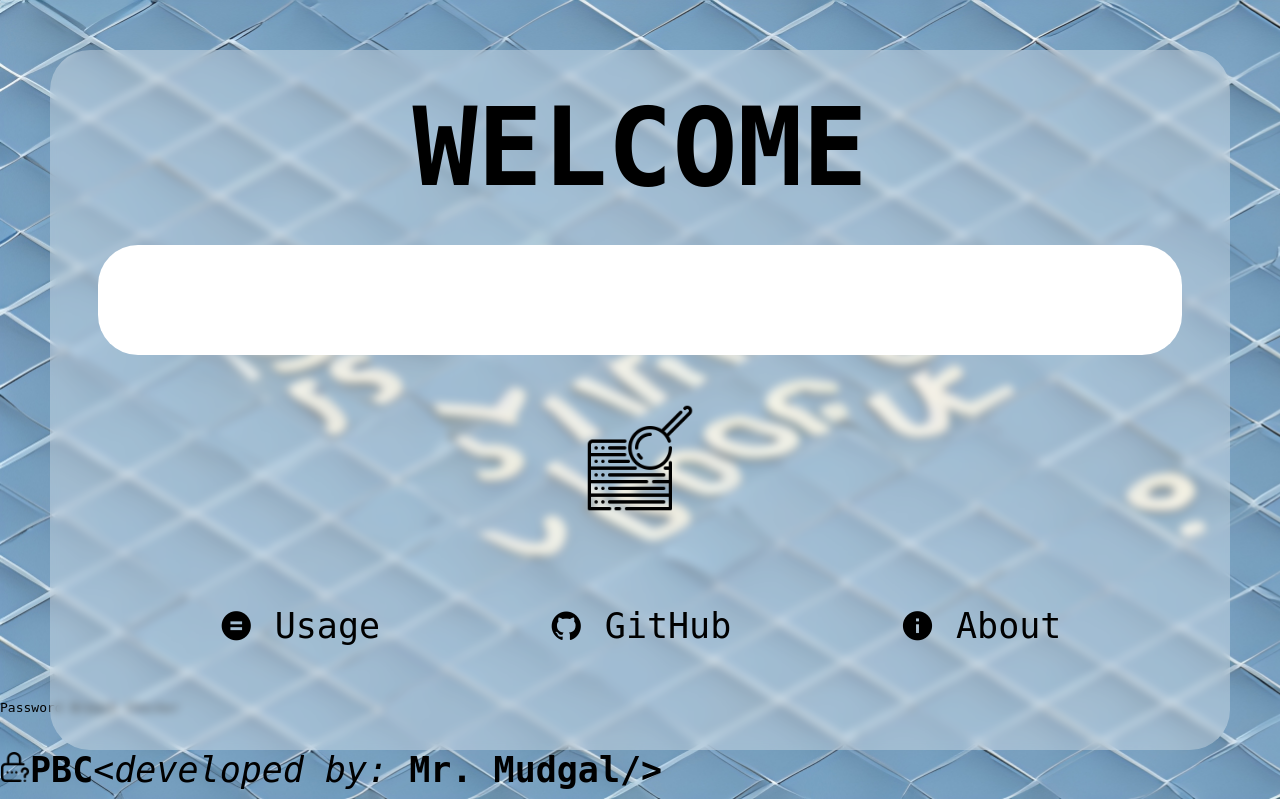
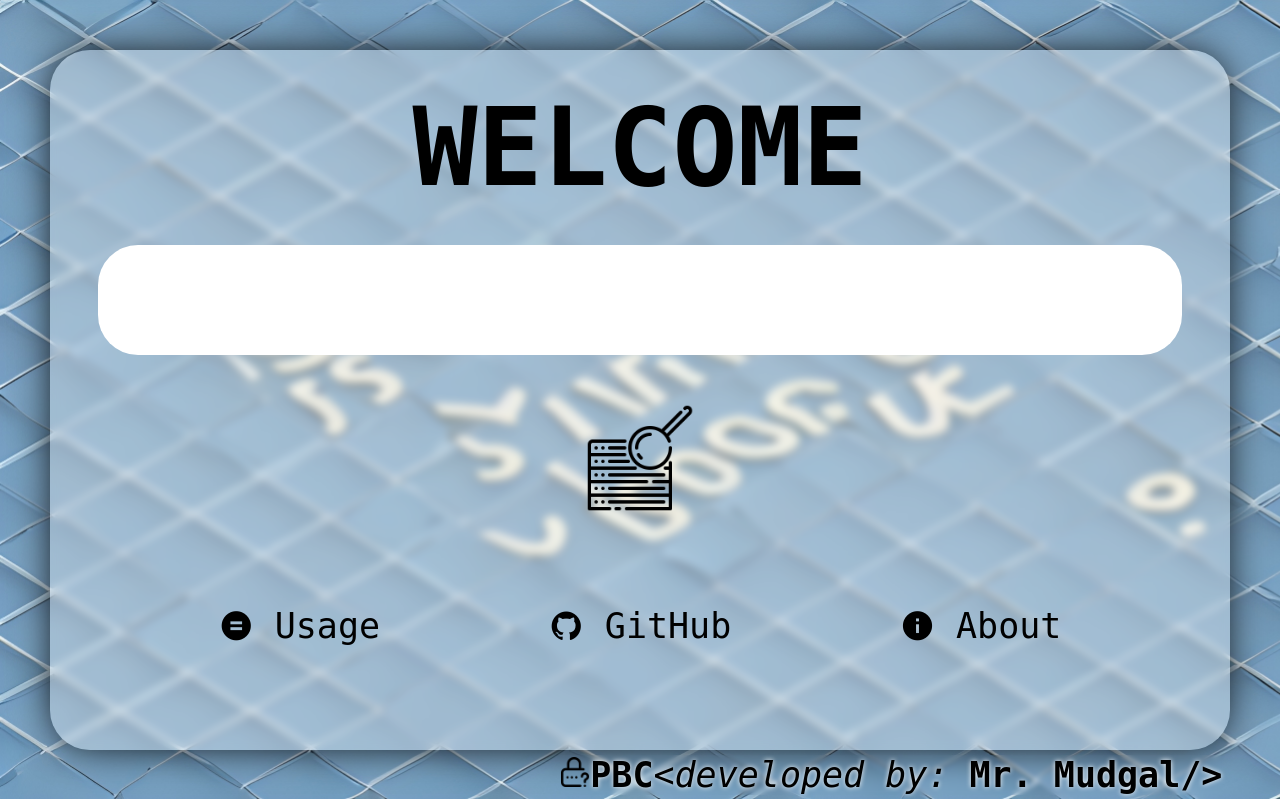
Before and after one commit to mr-mudgal/Password-Breach-Checker, a Django app: page / in a window 1280 px wide. Run offline with Django 3.2, Linux system fonts and the light colour scheme; some web fonts are replaced.

Commit message:
styler.css

```diff
--- a/checkPassword/static/stylesheets/styler.css
+++ b/checkPassword/static/stylesheets/styler.css
@@ -21,6 +21,22 @@ h1 {
 #poster {
     background: url('../images/pass_poster.jpg');
     background-size: cover;
+    & #credit {
+        position: absolute;
+        bottom: -30px;
+        text-shadow: 0 0 5px white;
+        right: 4.5%;
+        backdrop-filter: blur(2px);
+        & img {
+            backdrop-filter: blur(3px);
+        }
+    }
+    & #full-form {
+        display: none;
+        position: relative;
+        right: -50%;
+        bottom: -3%
+    }
 }
 
 #poster_content {
@@ -30,6 +46,7 @@ h1 {
     position: relative;
     border: 0;
     border-radius: 40px;
+    box-shadow: 0 0 40px -5px;
 }
 
 #pswd {
```
